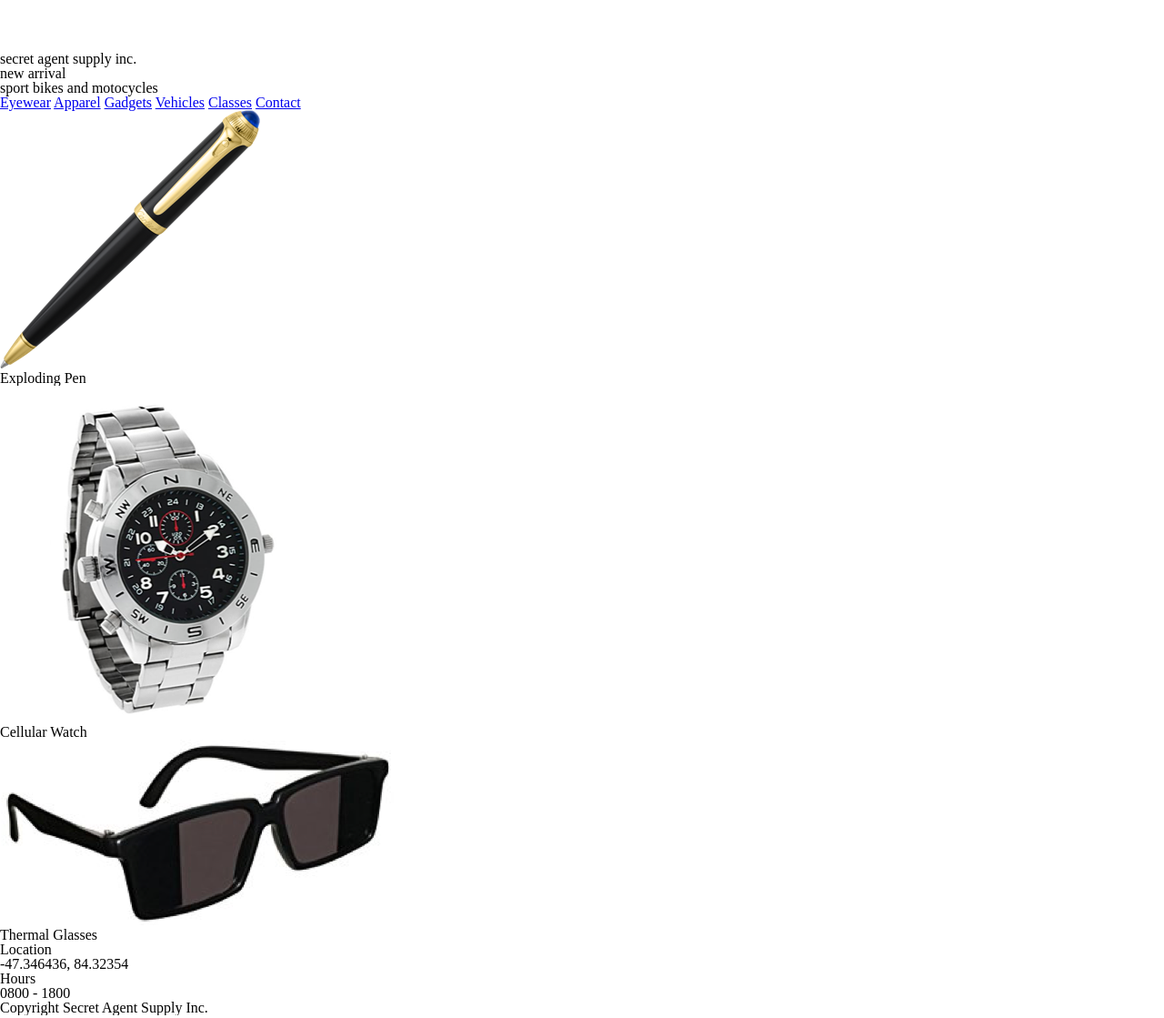
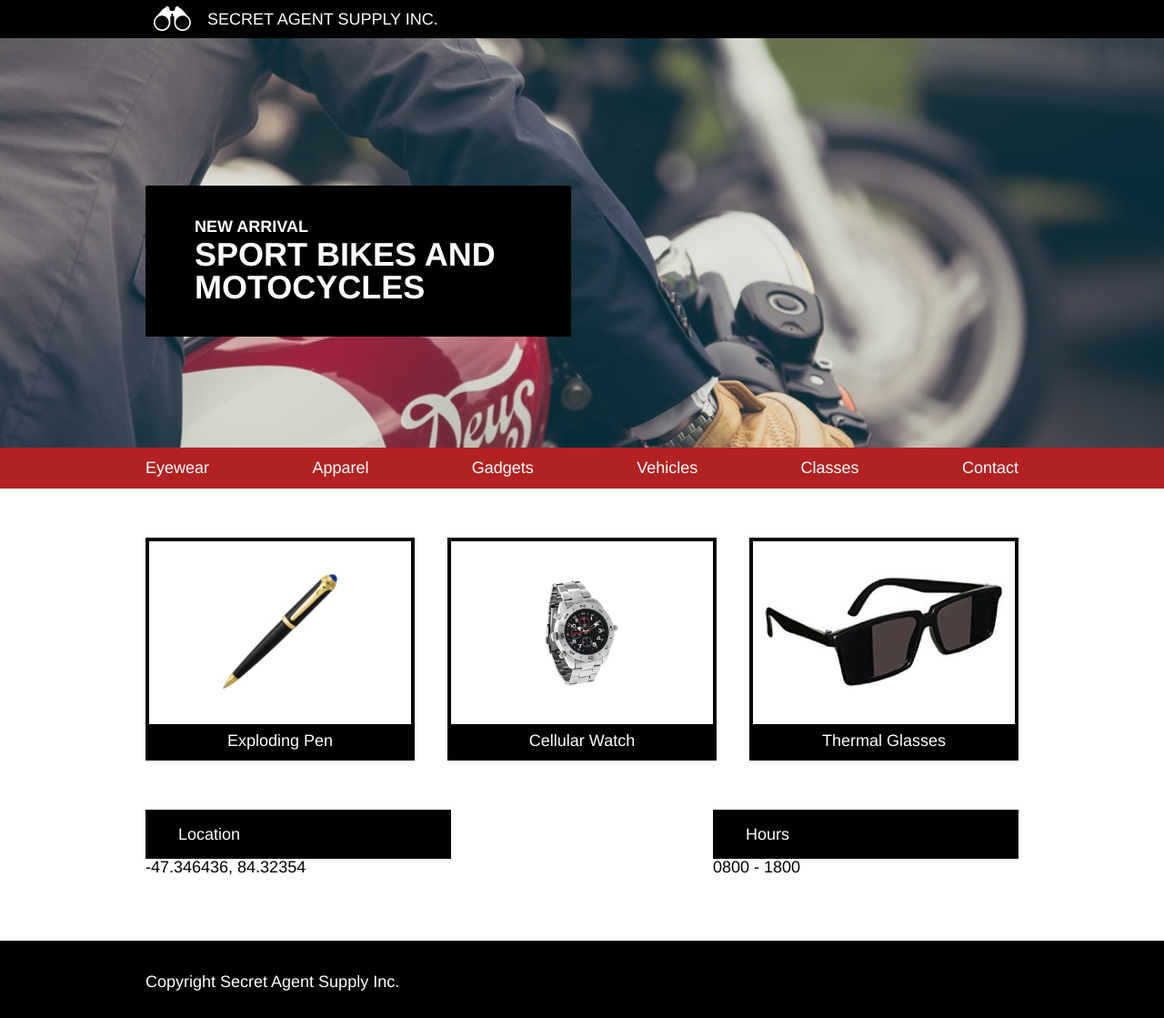
Before and after one commit to mjgrafix/SecretAgentSupply, a plain HTML site: page index.html in a window 1280 px wide. Shown: the whole page at 91% size. Drawn offline with Linux system fonts and the light colour scheme.

Commit message:
build the project

```diff
--- a/index.html
+++ b/index.html
@@ -7,16 +7,26 @@
     <link rel="stylesheet" href="./resources/css/style.css" type="text/css">
   </head>
   <body>
+    <!-- top strip with the logo and name -->
+    <div class="top-strip">
       <div class="logo">
         <img src="./resources/images/logo.png" alt="logo">
         <p>secret agent supply inc.</p>
       </div>
+    </div>
+
+    <!-- main-banner with the big picture -->
     <div class="main-banner">
       <div class="featured">
+        <div class="featured-text">
           <h5>new arrival</h5>
           <h3>sport bikes and motocycles</h3>
         </div>
       </div>
+    </div>
+
+    <!-- navigation strip -->
+    <div class="nav-strip">
       <nav>
         <span><a href="#">Eyewear</a></span>
         <span><a href="#">Apparel</a></span>
@@ -25,6 +35,9 @@
         <span><a href="#">Classes</a></span>
         <span><a href="#">Contact</a></span>
       </nav>
+    </div>
+
+    <!-- main part: products, location and hours -->
     <main class="container">
       <!-- products: pen, watch and glasses -->
       <div class="product-grid">
@@ -41,21 +54,23 @@
           <h5>Thermal Glasses</h5>
         </div>
       </div>
+
       <!-- location and hours info -->
       <div class="info">
-        <div class="location">
+        <div class="info-item">
           <h5>Location</h5>
           <p>-47.346436, 84.32354</p>
         </div>
-        <div class="hours">
+        <div class="info-item">
           <h5>Hours</h5>
           <p>0800 - 1800</p>
         </div>
       </div>
     </main>
+
     <!-- footer w/copyright -->
     <footer>
-      <p>Copyright Secret Agent Supply Inc.</p>
+      <p class="footer-text">Copyright Secret Agent Supply Inc.</p>
     </footer>
   </body>
 </html>
--- a/resources/css/style.css
+++ b/resources/css/style.css
@@ -0,0 +1,117 @@
+html, body {
+  font-size: 18px;
+  font-family: Helvetica;
+}
+
+/* major content width*/
+.logo, .featured, nav, .product-grid, .info, .footer-text {
+  width: 960px;
+}
+
+/* flex box*/
+.top-strip, .main-banner, .nav-strip, .container, .product-grid, .info, footer {
+  display: flex;
+  justify-content: center;
+  flex-wrap: wrap;
+}
+
+/* logo block */
+.top-strip {
+  background: black;
+}
+.logo {
+  display: flex;
+  color: white;
+  align-items: center;
+}
+.logo img {
+  height: 1.5rem;
+  margin-left: 0.5rem;
+  margin-right: 1rem;
+}
+.logo p {
+  margin: 0.66rem 0;
+  text-transform: uppercase;
+}
+
+/* banner image */
+.main-banner {
+  height: 25rem;
+  background-image: url(./../images/moto.jpeg);
+  background-size: cover;
+}
+.featured {
+  margin-top: 9rem;
+}
+.featured-text {
+  width: 20rem;
+  color: white;
+  background: black;
+  text-transform: uppercase;
+  padding: 2rem 3rem;
+}
+.featured h5 {
+  font-weight: bold;
+  margin-bottom: 0.25rem;
+}
+.featured h3 {
+  font-weight: bold;
+  font-size: 2rem;
+}
+
+/* navigation */
+.nav-strip {
+  background: firebrick;
+  padding: 0.75rem 0;
+}
+nav {
+  display: flex;
+  justify-content: space-between;
+}
+a {
+  color: white;
+  text-decoration: none;
+}
+
+/* main container */
+/* product items */
+.product-grid, .info {
+  justify-content: space-between;
+  margin-top: 3rem;
+}
+.item {
+  width: 30%;
+  border: 4px solid black;
+  text-align: center;
+}
+.item img {
+  height: 7rem;
+  margin: 2rem 0;
+}
+.item h5 {
+  padding: 0.5rem 0;
+  color: white;
+  background: black;
+}
+/* location and hour info */
+.info-item {
+  width: 35%;
+  margin-bottom: 4rem;
+}
+.info-item h5 {
+  padding-left: 2rem;
+  padding-top: 1rem;
+  padding-bottom: 1rem;
+  color: white;
+  background: black;
+}
+
+/* footer */
+footer {
+  height: 5rem;
+  background: black;
+  align-items: center;
+}
+footer p {
+  color: white;
+}
```
Lines whose indentation alone changed are shown as unchanged.
